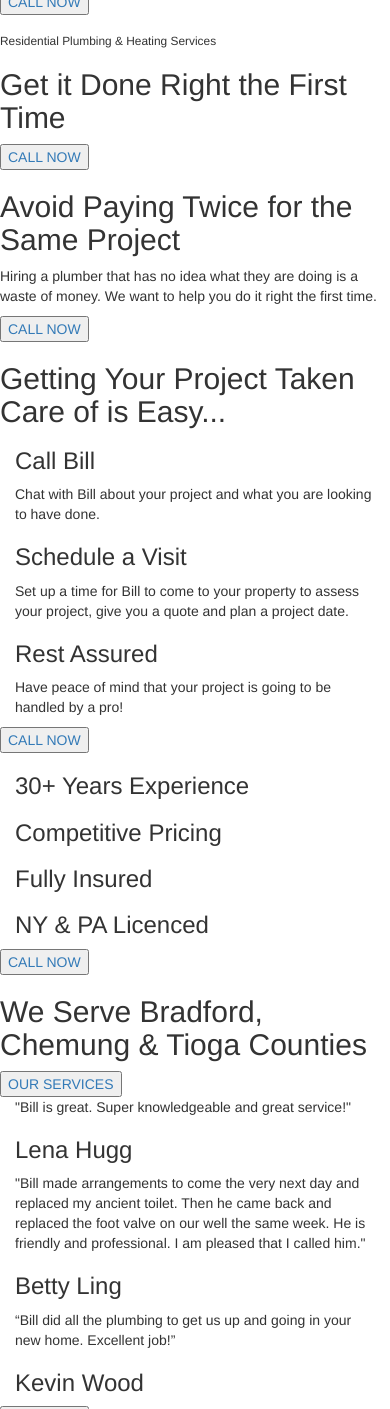
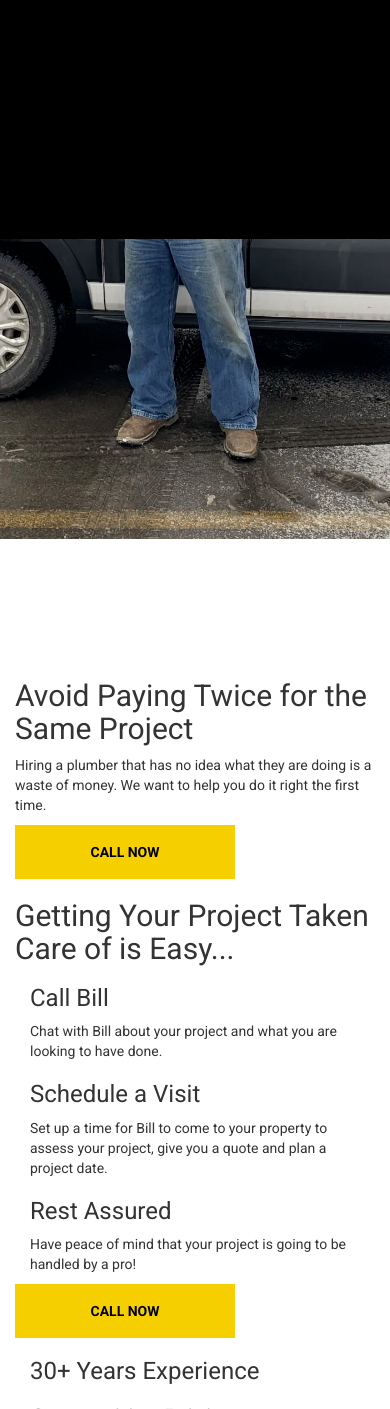
Before and after one commit to KustomDeveloper/bugsy, a PHP site: page / in a window 390 px wide; the page is wider, and only the part inside the window is pictured. Shown: the part 381-1790 px from the top of that part. Run offline with PHP 8.4, Linux system fonts and the light colour scheme.

Commit message:
Update theme development

```diff
--- a/css/style.css
+++ b/css/style.css
@@ -0,0 +1,76 @@
+
+body {
+  font-family: 'Roboto', sans-serif;
+  font-weight: 400;
+}
+section {
+  background: #fff;
+}
+.topbar {
+  background: #fff;
+  position: fixed;
+  width: 100%;
+  top: 0;
+  padding: 5px 60px;
+}
+.topbar .cta {
+  margin: 15px 0 0;
+}
+#hero {
+  background: url(../img/woodward-plumbing-and-heating-photo.png) no-repeat center center;
+  background-size: cover;
+  margin: 120px 0;
+  position: relative;
+  width: 100%;
+  min-height: 800px;
+}
+.logo {
+  width: 138px;
+  height: 90px;
+  margin: 8px 0 8px 40px;
+  float: left;
+}
+nav {
+  margin: 40px 0 0 100px;
+  float: left;
+}
+nav a  {
+  color: #463939;
+  font-size: 15px;
+  display: inline-block;
+  margin: 0 20px 0 0;
+}
+nav ul li{
+  display: inline-block;
+}
+.hero-content {
+  background: #000;
+  height: 500px;
+  width: 700px;
+  right: 0;
+  /* float: right; */
+}
+.smallHeadline {
+
+}
+.selected {
+  border-bottom: 2px solid #000;
+}
+.selected li {
+  padding: 0 0 2px 0;
+}
+.cta button {
+  background-color: #f5cf00;
+  color: #000;
+  border: 1px solid #f5cf00;
+  width: 220px;
+  height: 54px;
+  font-weight: bold;
+}
+.cta button:hover {
+  background-color: transparent;
+  color: #f5cf00;
+}
+.top-cta {
+  float: right;
+}
--- a/index.php
+++ b/index.php
@@ -4,36 +4,40 @@
     <meta charset="UTF-8">
     <meta name="viewport" content="width=device-width, initial-scale=1.0">
     <title>Woodward Plumbing and Heating</title>
+    <link rel="preconnect" href="https://fonts.gstatic.com">
+    <link href="https://fonts.googleapis.com/css2?family=Roboto:wght@300;400;700&display=swap" rel="stylesheet">
     <link rel="stylesheet" href="https://cdnjs.cloudflare.com/ajax/libs/twitter-bootstrap/3.4.1/css/bootstrap.min.css" integrity="sha512-Dop/vW3iOtayerlYAqCgkVr2aTr2ErwwTYOvRFUpzl2VhCMJyjQF0Q9TjUXIo6JhuM/3i0vVEt2e/7QQmnHQqw==" crossorigin="anonymous" />
     <link rel="stylesheet" href="./css/style.css" />
   </head>
 <body>
+  <div class="topbar container">
+    <img class="logo" src="./img/WoodwardPlumbingLogo-480w.png" />
     <nav>
-    <img src="./img/logo.png" />
       <ul>
-      <a href="/"><li>Home</li></a>
+        <a class="selected" href="/"><li>Home</li></a>
         <a href="services.php"><li>Services</li></a>
         <a href="about-bill.php"><li>About Bill</li></a>
       </ul>
     </nav>
 
-  <a href="#"><button class="cta">CALL NOW</button></a>
+    <a class="cta top-cta" href="tel:6072156508"><button>CALL NOW</button></a>
+  </div><!--.top-bar-->
 
-  <section>
+  <section id="hero">
     <div class="hero-content">
       <h1 class="small">Residential Plumbing & Heating Services</h1>
       <h2>Get it Done Right the First Time</h2>
-      <a href="#"><button class="cta">CALL NOW</button></a>
+      <a class="cta" href="#"><button>CALL NOW</button></a>
     </div>
   </section>
 
-  <section>
+  <section class="container">
     <h2>Avoid Paying Twice for the Same Project</h2>
     <p>Hiring a plumber that has no idea what they are doing is a waste of money. We want to help you do it right the first time.</p>
-    <a href="#"><button class="cta">CALL NOW</button></a>
+    <a class="cta" href="#"><button>CALL NOW</button></a>
   </section>
 
-  <section>
+  <section class="container">
     <h2>Getting Your Project Taken Care of is Easy...</h2>
     <div class="col-md-4">
       <i class="fa fa-phone"></i>
@@ -51,10 +55,10 @@
       <p>Have peace of mind that your project is going to be handled by a pro!</p>
     </div>
 
-    <a href="#"><button class="cta">CALL NOW</button></a>
+    <a class="cta" href="tel:6072156508"><button>CALL NOW</button></a>
   </section>
 
-  <section>
+  <section class="container">
     <div class="col-md-3">
       <span class="ribbon-icon"></span>
       <h3>30+ Years Experience</h3>
@@ -72,16 +76,15 @@
       <h3>NY & PA Licenced</h3>
     </div>
 
-    <a href="#"><button class="cta">CALL NOW</button></a>
+    <a class="cta" href="tel:6072156508"><button>CALL NOW</button></a>
   </section>
 
-  <section>
+  <section class="container">
     <h2>We Serve Bradford, Chemung & Tioga Counties</h2>
-
-    <a href="#"><button class="clear-cta">OUR SERVICES</button></a>
+    <a class="clear-cta" href="/services"><button>OUR SERVICES</button></a>
   </section>
 
-  <section>
+  <section class="container">
     <div class="col-md-3">
       <p>"Bill is great. Super knowledgeable and great service!"</p>
       <h3>Lena Hugg</h3>
@@ -95,12 +98,12 @@
       <h3>Kevin Wood</h3>
     </div>
 
-    <a href="#"><button class="cta">CALL NOW</button></a>
+    <a class="cta" href="tel:6072156508"><button>CALL NOW</button></a>
   </section>
 
-  <footer>
-    <div class="col-md-4"><img src="logo-footer" /></div>
-    <div class="col-md-4"><a href="#"><button class="cta">CALL NOW</button></a></div>
+  <footer class="container">
+    <div class="col-md-4"><img class="logo" src="./img/WoodwardPlumbingLogo-480w.png" /></div>
+    <div class="col-md-4"><a class="cta" href="tel:6072156508"><button>CALL NOW</button></a></div>
     <div class="col-md-4">SERVING BRADFORD, CHEMUNG & TIOGA COUNTIES</div>
 
     <div class="copyright">© 2020 All Rights Reserved | Woodward Plumbing and Heating, LLC</div>
```
Also changed, not shown: img/WoodwardPlumbingLogo-480w.png (added), img/woodward-plumbing-and-heating-photo.png (added). Lines whose indentation alone changed are shown as unchanged.
